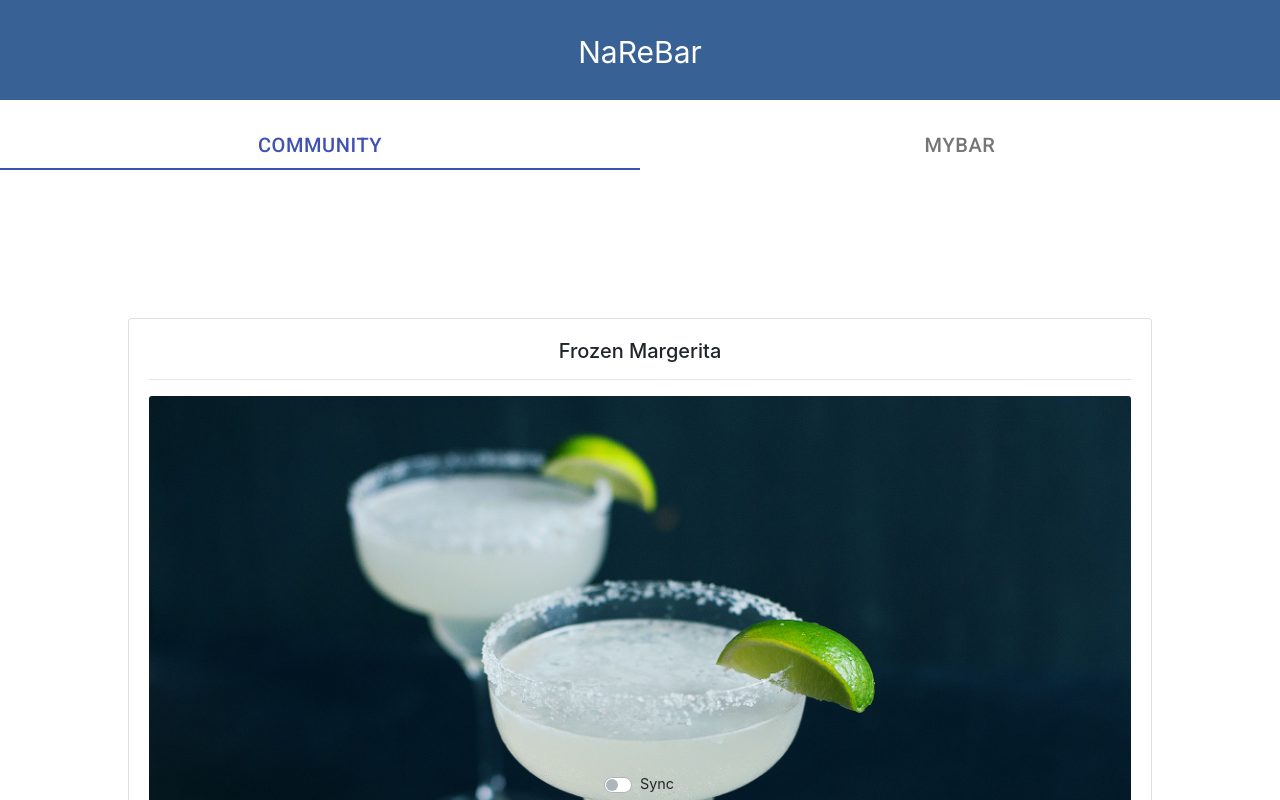
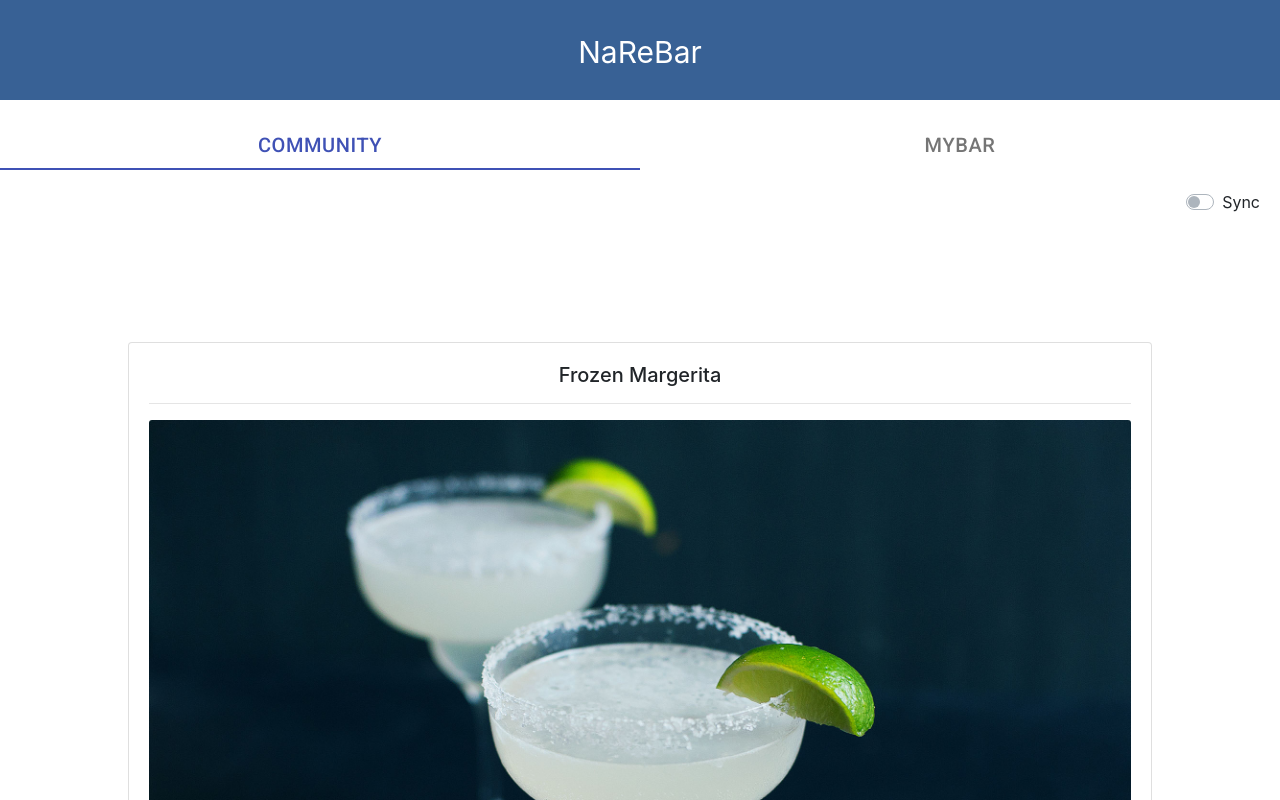
Before and after one commit to lukelookluck/naraebar, a React (Create React App) app in the folder web_frontend/: page /MyBar in a window 1280 px wide. Shown: the top 800 px of the page. Built offline with nearby package versions, Linux system fonts and the light colour scheme.

Commit message:
WEB_FRONTEND | update pages/MyBar SyncButton

```diff
--- a/web_frontend/src/components/SyncButton/index.jsx
+++ b/web_frontend/src/components/SyncButton/index.jsx
@@ -1,10 +1,11 @@
 import React from "react";
 import Wrapper from "./style";
+import Grid from "@material-ui/core/Grid";
 
 const SyncButton = () => {
   return (
     <Wrapper>
-      <div className="custom-control custom-switch">
+      <Grid className="custom-control custom-switch">
         <input
           type="checkbox"
           className="custom-control-input"
@@ -14,7 +15,7 @@ const SyncButton = () => {
         <label className="custom-control-label" htmlFor="customSwitches">
           Sync
         </label>
-      </div>
+      </Grid>
     </Wrapper>
   );
 };
--- a/web_frontend/src/components/SyncButton/style.jsx
+++ b/web_frontend/src/components/SyncButton/style.jsx
@@ -2,13 +2,7 @@ import styled from "styled-components";
 
 const Wrapper = styled.div`
   & .custom-control {
-    position: fixed;
-    right: 50%;
-    left: 50%;
-    transform: translateX(-50%);
-    bottom: 0px;
-    padding: 5px 10px;
-    font-size: 0.9rem;
+    margin: 0 20px;
   }
 `;
 
--- a/web_frontend/src/pages/MyBar/index.jsx
+++ b/web_frontend/src/pages/MyBar/index.jsx
@@ -15,6 +15,9 @@ const MyBar = () => {
   return (
     <Layout>
       <Wrapper>
+        <Grid container className="syncButton" justify="flex-end">
+          <SyncButton />
+        </Grid>
         <Grid container className="recipe" justify="center" alignItems="center">
           <Card>
             <Card.Body>
@@ -51,8 +54,6 @@ const MyBar = () => {
             <Pagination.Last />
           </Pagination>
         </Grid>
-
-        <SyncButton />
       </Wrapper>
     </Layout>
   );
```
